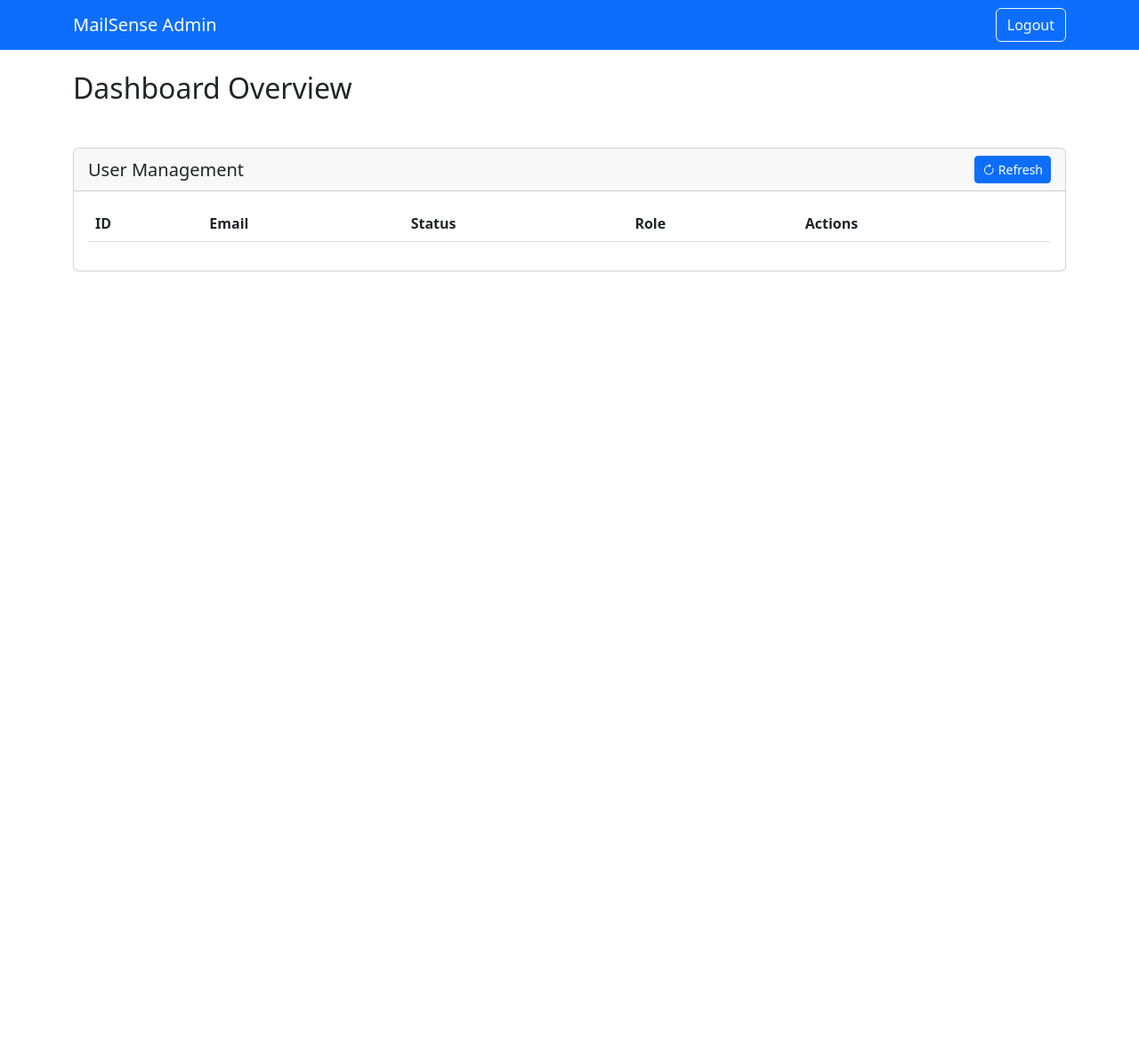
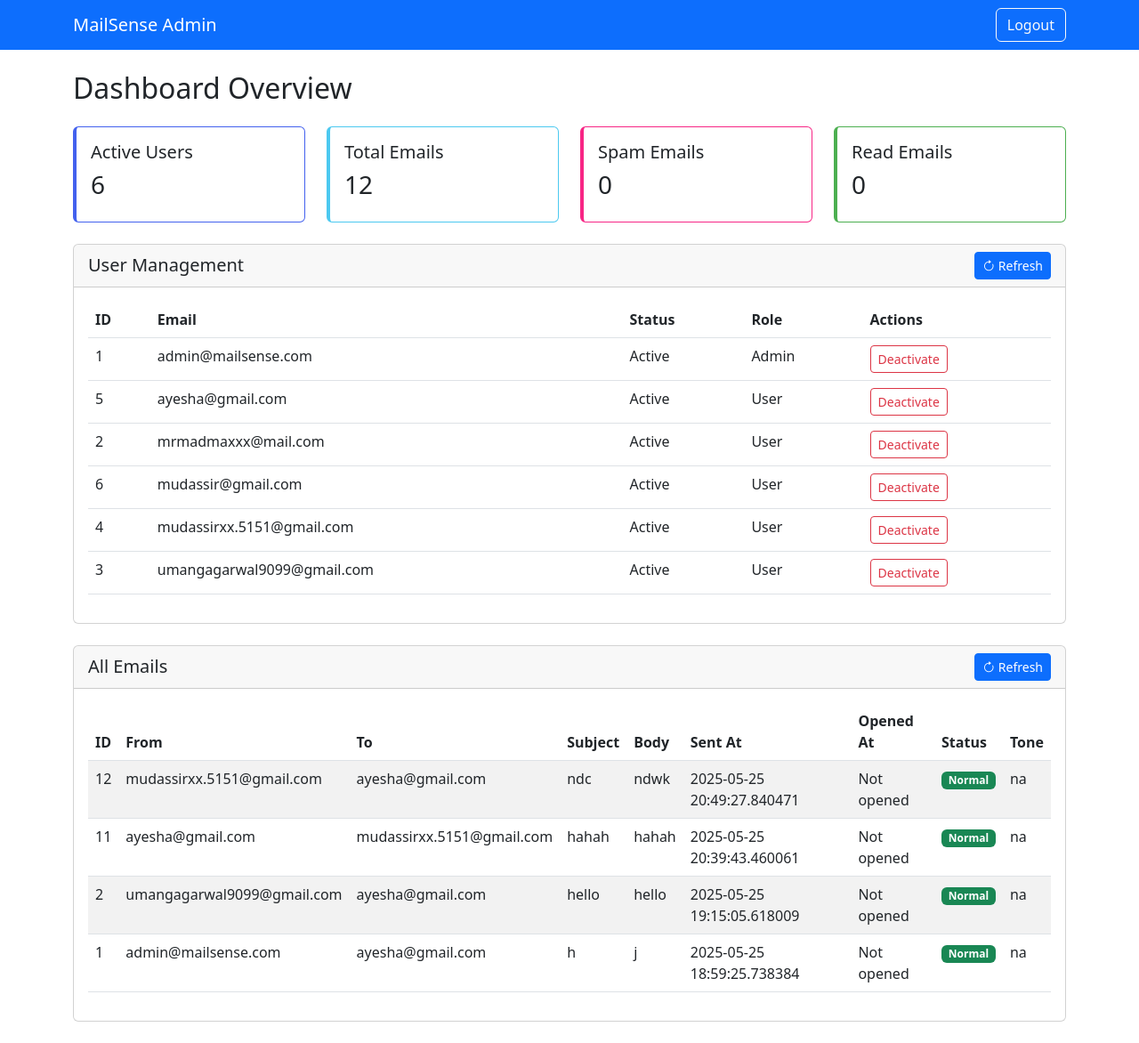
Before and after one commit to Umangagarwal9099/Email, a Flask app: page /admin_dashboard in a window 1280 px wide. Shown: the whole page at 89% size. Before the commit the page ends 305 px from the top, so only its background shows below. Run offline with Flask 3, Linux system fonts and the light colour scheme; a user stored in the database is signed in; data comes from the database, SQL or seed files in the repository; lists and menus that the app fills with data are empty.

Commit message:
email commit 3

```diff
--- a/app.py
+++ b/app.py
@@ -176,6 +176,15 @@
     c.execute('SELECT id, email, is_active, is_admin FROM users ORDER BY email')
     users = c.fetchall()
 
+    # Get all emails with sender information
+    c.execute('''
+        SELECT e.*, u.email as sender_email
+        FROM emails e
+        JOIN users u ON e.sender_id = u.id
+        ORDER BY e.sent_at DESC
+    ''')
+    all_emails = [dict(zip([column[0] for column in c.description], row)) for row in c.fetchall()]
+
     stats = {
         "active_users": c.execute('SELECT COUNT(*) FROM users WHERE is_active = 1').fetchone()[0],
         "total_emails": c.execute('SELECT COUNT(*) FROM emails').fetchone()[0],
@@ -184,7 +193,7 @@
     }
 
     conn.close()
-    return render_template('admin_dashboard.html', users=users, stats=stats, current_user=session.get('email'))
+    return render_template('admin_dashboard.html', users=users, stats=stats, all_emails=all_emails, current_user=session.get('email'))
 
 @app.route('/sender_dashboard')
 def sender_dashboard():
--- a/templates/admin_dashboard.html
+++ b/templates/admin_dashboard.html
@@ -33,11 +33,42 @@
     <div class="container py-4">
         <h2 class="mb-4">Dashboard Overview</h2>
 
-        <div class="row mb-4" id="stats-row">
-            <!-- Stats will be loaded here -->
+        <div class="row mb-4">
+            <div class="col-md-3">
+                <div class="card stat-card stat-users">
+                    <div class="card-body">
+                        <h5 class="card-title">Active Users</h5>
+                        <h3>{{ stats.active_users }}</h3>
+                    </div>
+                </div>
+            </div>
+            <div class="col-md-3">
+                <div class="card stat-card stat-emails">
+                    <div class="card-body">
+                        <h5 class="card-title">Total Emails</h5>
+                        <h3>{{ stats.total_emails }}</h3>
+                    </div>
+                </div>
+            </div>
+            <div class="col-md-3">
+                <div class="card stat-card stat-spam">
+                    <div class="card-body">
+                        <h5 class="card-title">Spam Emails</h5>
+                        <h3>{{ stats.spam_emails }}</h3>
+                    </div>
+                </div>
+            </div>
+            <div class="col-md-3">
+                <div class="card stat-card stat-read">
+                    <div class="card-body">
+                        <h5 class="card-title">Read Emails</h5>
+                        <h3>{{ stats.read_emails }}</h3>
+                    </div>
+                </div>
+            </div>
         </div>
 
-        <div class="card">
+        <div class="card mb-4">
             <div class="card-header d-flex justify-content-between align-items-center">
                 <h5 class="mb-0">User Management</h5>
                 <button class="btn btn-sm btn-primary" id="refresh-users">
@@ -55,32 +86,83 @@
                             <th>Actions</th>
                         </tr>
                     </thead>
-                    <tbody id="users-table">
-                        <!-- Users will be loaded here -->
+                    <tbody>
+                        {% for user in users %}
+                        <tr class="{% if user[2] %}user-active{% else %}user-inactive{% endif %} {% if user[3] %}user-admin{% endif %}">
+                            <td>{{ user[0] }}</td>
+                            <td>{{ user[1] }}</td>
+                            <td>{% if user[2] %}Active{% else %}Inactive{% endif %}</td>
+                            <td>{% if user[3] %}Admin{% else %}User{% endif %}</td>
+                            <td>
+                                <button class="btn btn-sm btn-outline-danger" onclick="toggleUserStatus('{{ user[0] }}', {{ 'true' if user[2] else 'false' }})">
+                                    {% if user[2] %}Deactivate{% else %}Activate{% endif %}
+                                </button>
+                            </td>
+                        </tr>
+                        {% endfor %}
                     </tbody>
                 </table>
+            </div>
+        </div>
+
+        <!-- All Emails Section -->
+        <div class="card">
+            <div class="card-header d-flex justify-content-between align-items-center">
+                <h5 class="mb-0">All Emails</h5>
+                <button class="btn btn-sm btn-primary" id="refresh-emails">
+                    <i class="bi bi-arrow-clockwise"></i> Refresh
+                </button>
+            </div>
+            <div class="card-body">
+                <div class="table-responsive">
+                    <table class="table table-striped">
+                        <thead>
+                            <tr>
+                                <th>ID</th>
+                                <th>From</th>
+                                <th>To</th>
+                                <th>Subject</th>
+                                <th>Body</th>
+                                <th>Sent At</th>
+                                <th>Opened At</th>
+                                <th>Status</th>
+                                <th>Tone</th>
+                            </tr>
+                        </thead>
+                        <tbody>
+                            {% for email in all_emails %}
+                            <tr>
+                                <td>{{ email.id }}</td>
+                                <td>{{ email.sender_email }}</td>
+                                <td>{{ email.recipient_email }}</td>
+                                <td>{{ email.subject }}</td>
+                                <td>{{ email.body|truncate(50) }}</td>
+                                <td>{{ email.sent_at }}</td>
+                                <td>{{ email.opened_at if email.opened_at else "Not opened" }}</td>
+                                <td>
+                                    {% if email.is_spam %}
+                                    <span class="badge bg-danger">Spam</span>
+                                    {% else %}
+                                    <span class="badge bg-success">Normal</span>
+                                    {% endif %}
+                                </td>
+                                <td>{{ email.tone }}</td>
+                            </tr>
+                            {% endfor %}
+                        </tbody>
+                    </table>
+                </div>
             </div>
         </div>
     </div>
 
     <script>
+        const API_BASE = window.location.origin;
+
         document.addEventListener('DOMContentLoaded', () => {
             // No need to check localStorage, Flask session handles authentication
-            loadStats();
-            loadUsers();
+            // Initial load is handled by Flask template rendering
         });
-
-        // Load statistics - use the data passed from Flask
-        function loadStats() {
-            // The stats are already in the template from Flask
-            // This function can be used for refreshing stats via API if needed
-        }
-
-        // Load users - the users are already in the template from Flask
-        function loadUsers() {
-            // The users are already in the template from Flask
-            // This function can be used for refreshing users via API if needed
-        }
 
         // Toggle user status
         async function toggleUserStatus(userId, isActive) {
@@ -92,16 +174,21 @@
                 });
 
                 if (response.ok) {
-                    loadUsers();
-                    loadStats();
+                    window.location.reload();
                 }
             } catch (error) {
                 alert("Failed to update user status");
             }
         }
 
-        // Refresh users
-        document.getElementById('refresh-users').addEventListener('click', loadUsers);
+        // Refresh users and emails
+        document.getElementById('refresh-users').addEventListener('click', () => {
+            window.location.reload();
+        });
+
+        document.getElementById('refresh-emails').addEventListener('click', () => {
+            window.location.reload();
+        });
 
         // Logout
         document.getElementById('logout-btn').addEventListener('click', () => {
```
